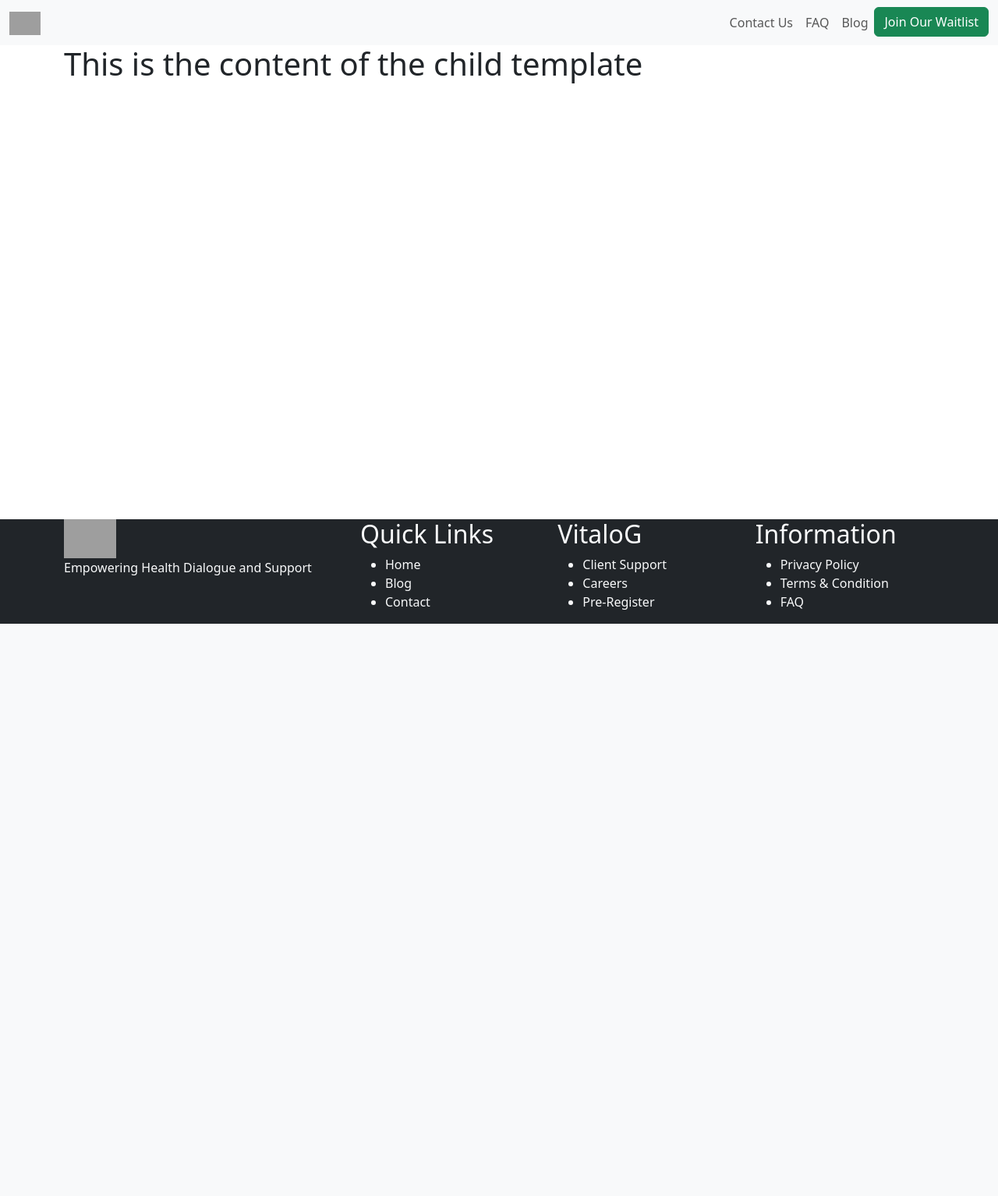
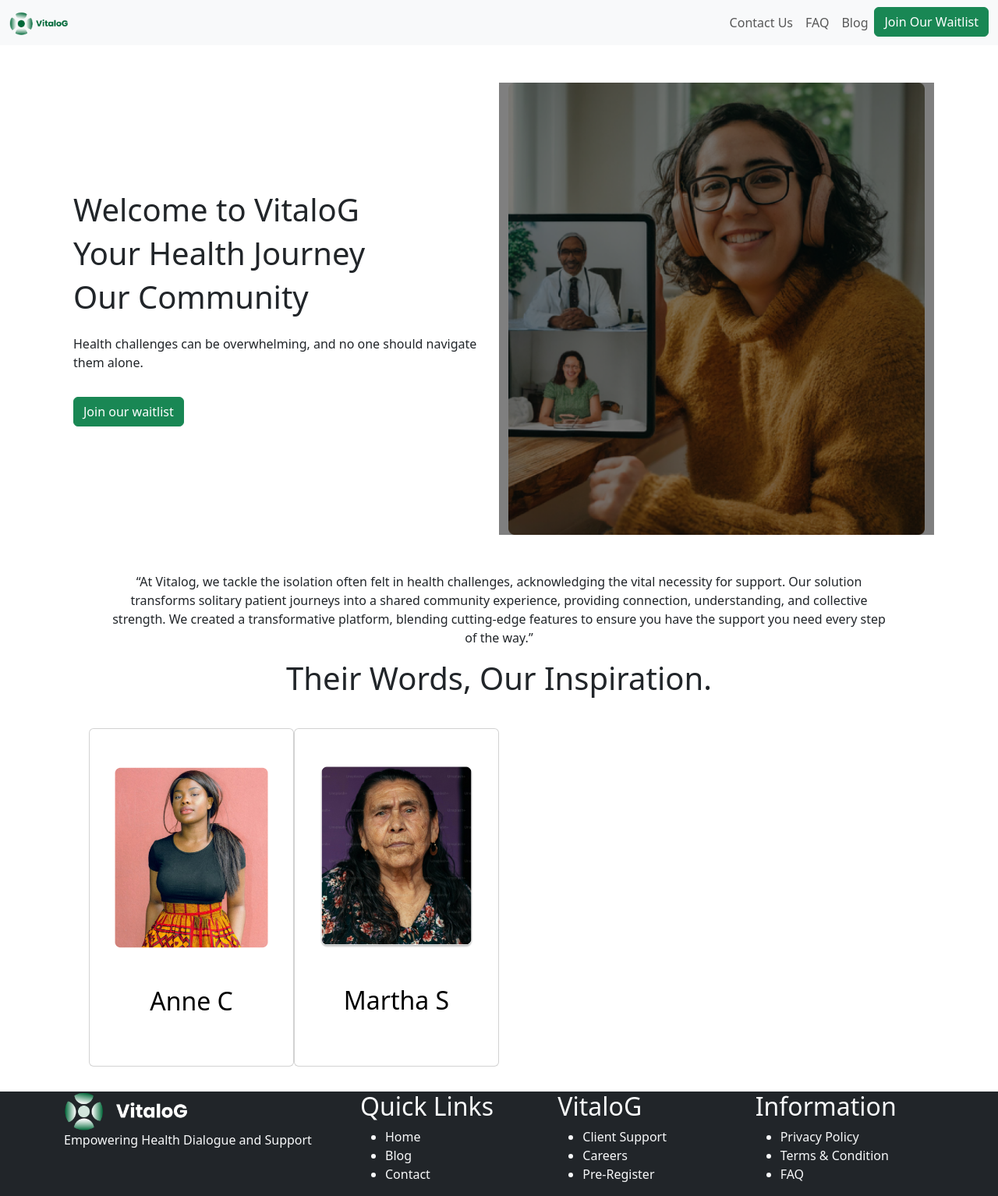
Before and after one commit to gozygreg/vitalog1, a Django app: page / in a window 1280 px wide. Shown: the whole page at 78% size. Before the commit the page ends 800 px from the top, so only its background shows below. Run offline with Django 5.2, Linux system fonts and the light colour scheme; grey boxes are pictures that could not be loaded.

Commit message:
ceate index.html page

```diff
--- a/vitalog/home/templates/home/index.html
+++ b/vitalog/home/templates/home/index.html
@@ -1,9 +1,81 @@
-<!-- other_template.html -->
 {% extends 'base.html' %}
+
+{% load static %}
 
 {% block title %}Page Title{% endblock %}
 
 {% block content %}
-<h1>This is the content of the child template</h1>
+
 <!-- Additional content goes here -->
+
+<div class="container">
+    <div class="row justify-content-between align-items-center mt-5 mb-5">
+        <div class="col-md-6 pl-md-4 pl-3 py-md-5 py-3">
+            <div class="text-lg">
+                <h1 class="text-deepBlue font-medium">Welcome to <span class="text-deepGreen font-bold">VitaloG</span></h1>
+                <h1 class="text-deepBlue font-bold">Your Health Journey</h1>
+                <h1 class="text-deepBlue font-bold">Our Community</h1>
+            </div>
+            <p class="text-sm mt-4">Health challenges can be overwhelming, and no one should navigate them alone.</p>
+            <a href="/" class="btn btn-success mt-3">Join our waitlist</a>
+        </div>
+        <div class="col-md-6 d-flex justify-content-center align-items-center position-relative">
+            <div class="position-absolute w-100 h-100 bg-black opacity-50"></div>
+            <img src="{% static 'img/community.png' %}" alt="people" class="img-fluid" style="color:transparent">
+        </div>
+    </div>
+</div>
+
+<section class="bg-myGreen">
+    <div class="container">
+        <div class="px-md-5 px-3 text-center py-7">
+            <p class="text-sm text-myGray font-semibold">
+                “At Vitalog, we tackle the isolation often felt in health challenges, acknowledging the vital necessity for support. Our solution transforms solitary patient journeys into a shared community experience, providing connection, understanding, and collective strength. We created a transformative platform, blending cutting-edge features to ensure you have the support you need every step of the way.”
+            </p>
+        </div>
+    </div>
+</section>
+
+<section class="bg-myBrown">
+    <div class="container">
+        <div class="row">
+            <div class="col-md-12">
+                <h1 class="mx-2 text-2xl font-bold text-center md:pb-12 lg:pb-12">Their Words, Our Inspiration.</h1>
+            </div>
+        </div>
+
+        <div class="row">
+            <!-- Card container -->
+            <div class="card-container">
+                <!-- Individual card components -->
+                <div class="card">
+                    <div class="front">
+                        <img src="{% static 'img/person1.png' %}" alt="" class="img-fluid pb-4">
+                        <h2 class="text-center py-4 text-black font-bold lg:py-6">Anne C</h2>
+                    </div>
+                    <div class="back">
+                        <div class="back-content">
+                            <h2 class="m-[1%] text-white text-xl text-center pt-2 lg:m-[2%] ">My Story</h2>
+                            <p class="p-4 text-white text-[16px] text-justify md:text-[20px] lg:text-[12px] text-center xl:[12px]">Lorem ipsum dolor sit amet, consectetur adipiscing elit. Sed elementum, erat nec lobortis fringilla, nibh eros convallis mi, rhoncus pellentesque augue neque ut purus. Suspendisse congue tellus erat, a vehicula tortor vehicula et. Vestibulum convallis purus sit amet bibendum finibus. Sed tempor velit lorem, vel posuere eros semper eu. Quisque vitae pellentesque ante</p>
+                        </div>
+                    </div>
+                </div>
+                <!-- Repeat the above card structure for other persons -->
+                <div class="card">
+                    <div class="front">
+                        <img src="{% static 'img/person2.png' %}" alt="" class="img-fluid pb-4">
+                        <h2 class="text-center py-4 text-black font-bold lg:py-6">Martha S</h2>
+                    </div>
+                    <div class="back">
+                        <div class="back-content">
+                            <h2 class="m-[1%] text-white text-xl text-center pt-2 lg:m-[2%] ">My Story</h2>
+                            <p class="p-4 text-white text-[16px] text-justify md:text-[20px] lg:text-[12px] text-center xl:[12px]">Lorem ipsum dolor sit amet, consectetur adipiscing elit. Sed elementum, erat nec lobortis fringilla, nibh eros convallis mi, rhoncus pellentesque augue neque ut purus. Suspendisse congue tellus erat, a vehicula tortor vehicula et. Vestibulum convallis purus sit amet bibendum finibus. Sed tempor velit lorem, vel posuere eros semper eu. Quisque vitae pellentesque ante</p>
+                        </div>
+                    </div>
+                </div>
+            </div>
+        </div>
+    </div>
+</section>
+
 {% endblock %}
--- a/vitalog/static/css/style.css
+++ b/vitalog/static/css/style.css
@@ -9,3 +9,96 @@ body {
 footer {
     margin-top: auto;
 }
+
+
+.card-container {
+    display: grid;
+    grid-template-columns: repeat(1, minmax(0, 1fr));
+    margin-left: 0;
+    padding: 2rem;
+    overflow: hidden;
+  }
+
+  @media (min-width: 768px) {
+    .card-container {
+      grid-template-columns: repeat(2, minmax(0, 1fr));
+    }
+  }
+
+  @media (min-width: 992px) {
+    .card-container {
+      grid-template-columns: repeat(4, minmax(0, 1fr));
+    }
+  }
+
+  .card {
+    display: flex;
+    flex-direction: column;
+    justify-content: center;
+    align-items: center;
+    padding: 2rem;
+    padding-top: 3rem;
+    transition: transform 0.5s ease;
+    transform-style: preserve-3d;
+    width: 100%;
+    margin-left: 0%;
+  }
+
+  .card img {
+    width: 100%;
+    height: auto;
+    padding-bottom: 1rem;
+  }
+
+  .card .back {
+    position: absolute;
+    top: -20px;
+    left: 0;
+    width: 100%;
+    height: 100%;
+    margin: 0;
+    display: flex;
+    align-items: center;
+    justify-content: center;
+    transform: rotateY(180deg);
+    opacity: 0;
+    transition: opacity 0.5s ease;
+  }
+
+  .card:hover .back {
+    opacity: 1;
+  }
+
+  .card:hover {
+    transform: rotateY(180deg);
+  }
+
+  .back-content {
+    background-color: #00AA88;
+    height: 400px;
+    width: 600px;
+    margin-top: 0;
+    border-radius: 0.5rem;
+    transform: rotateY(180deg);
+    opacity: 0;
+    transition: opacity 0.5s ease;
+  }
+
+  .card:hover .back-content {
+    opacity: 1;
+  }
+
+  .back-content h2 {
+    margin: 1%;
+    color: white;
+    font-size: 1.5rem;
+    text-align: center;
+    padding-top: 1rem;
+  }
+
+  .back-content p {
+    padding: 1rem;
+    color: white;
+    font-size: 1rem;
+    text-align: justify;
+  }
--- a/vitalog/templates/base.html
+++ b/vitalog/templates/base.html
@@ -26,7 +26,7 @@
     <!-- Header -->
     <header class="navbar navbar-expand-lg navbar-light bg-light">
         <div class="container-fluid">
-            <a class="navbar-brand" href="#"><img src="{% static 'img/logo.png' %}" alt="Logo" height="30"></a>
+            <a class="navbar-brand" href="#"><img src="{% static 'img/vitalog.png' %}" alt="Logo" height="30"></a>
             <button class="navbar-toggler" type="button" data-bs-toggle="collapse" data-bs-target="#navbarNav" aria-controls="navbarNav" aria-expanded="false" aria-label="Toggle navigation">
                 <span class="navbar-toggler-icon"></span>
             </button>
@@ -61,7 +61,7 @@
         <div class="container">
             <div class="row">
                 <div class="col-md-4">
-                    <img src="{% static 'img/logo.png' %}" alt="Logo" height="50">
+                    <img src="{% static 'img/vitalog2.png' %}" alt="Logo" height="50">
                     <p>Empowering Health Dialogue and Support</p>
                 </div>
                 <div class="col-md-8">
```
